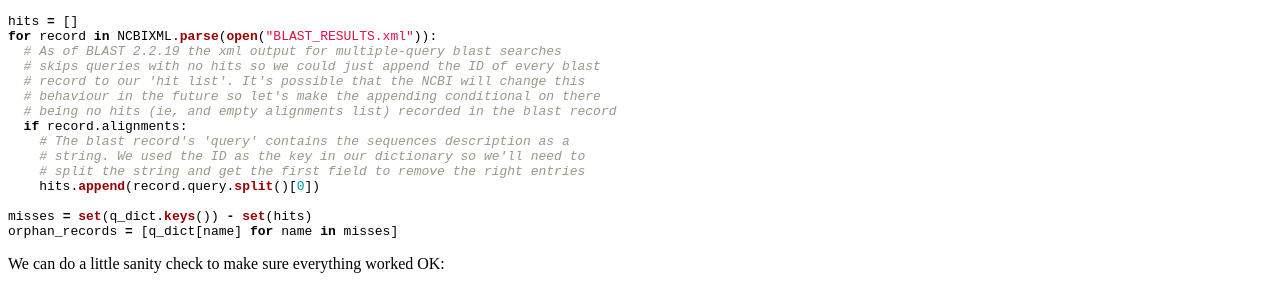
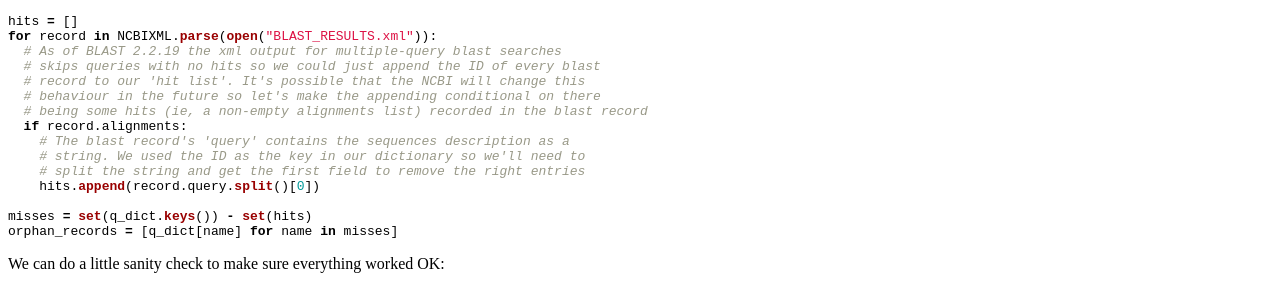
Before and after one commit to biopython/biopython.github.io, a Jekyll site: the page built from wiki/Retrieve_nonmatching_blast_queries.md, in a window 1280 px wide. Shown: the part 361-650 px from the top of the page. Built offline with Jekyll 4.4.1, drawn with Linux system fonts in a browser that asks for light colours.

Commit message:
more typos

```diff
--- a/wiki/Retrieve_nonmatching_blast_queries.md
+++ b/wiki/Retrieve_nonmatching_blast_queries.md
@@ -41,7 +41,7 @@ for record in NCBIXML.parse(open("BLAST_RESULTS.xml")):
   # skips queries with no hits so we could just append the ID of every blast
   # record to our 'hit list'. It's possible that the NCBI will change this
   # behaviour in the future so let's make the appending conditional on there
-  # being no hits (ie, and empty alignments list) recorded in the blast record
+  # being some hits (ie, a non-empty alignments list) recorded in the blast record
   if record.alignments:
     # The blast record's 'query' contains the sequences description as a
     # string. We used the ID as the key in our dictionary so we'll need to
```
Also changed, not shown: 1 other file.
